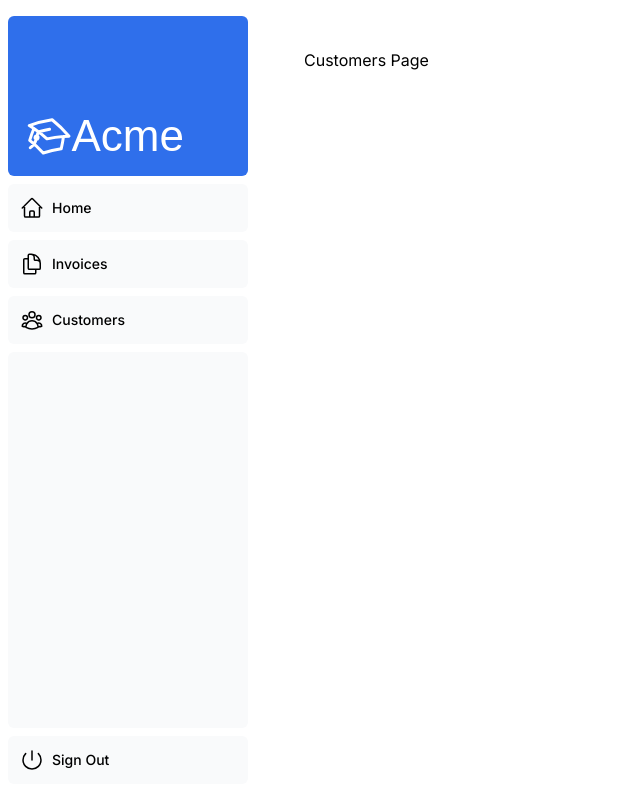
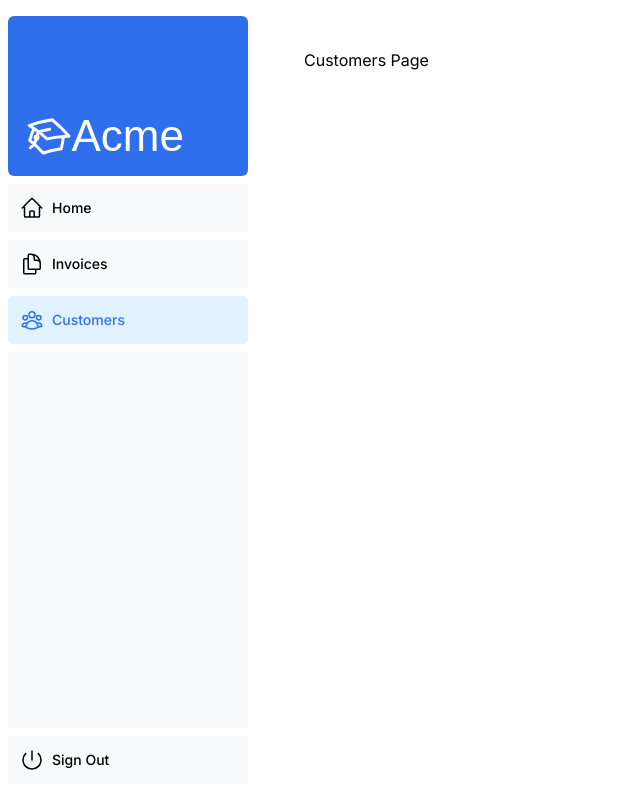
Before and after one commit to azreensm/nextjs-dashboard, a Next.js app: page /dashboard/customers in a window 1280 px wide. Shown: the whole page, without its empty margins (0-640 px from the left). Built offline with nearby package versions, Linux system fonts and the light colour scheme; a web font is replaced by a local one.

Commit message:
navigate pages

```diff
--- /dev/null
+++ b/app/dashboard/nav-link.tsx
@@ -0,0 +1,39 @@
+'use client';
+
+import {
+    UserGroupIcon,
+    HomeIcon,
+    DocumentDuplicateIcon,
+  } from '@heroicons/react/24/outline';
+  import Link from 'next/link';
+  import { usePathname } from 'next/navigation';
+  import clsx from 'clsx';
+
+  // ...
+
+  export default function NavLinks() {
+    const pathname = usePathname();
+
+    return (
+      <>
+        {links.map((link) => {
+          const LinkIcon = link.icon;
+          return (
+            <Link
+              key={link.name}
+              href={link.href}
+              className={clsx(
+                  "flex h-[48px] grow items-center justify-center gap-2 rounded-md bg-gray-50 p-3 text-sm font-medium hover:bg-sky-100 hover:text-blue-600 md:flex-none md:justify-start md:p-2 md:px-3",
+                  {
+                      "bg-sky-100 text-blue-600": pathname === link.href,
+                  },
+              )}
+            >
+              <LinkIcon className="w-6" />
+              <p className="hidden md:block">{link.name}</p>
+            </Link>
+          );
+        })}
+      </>
+    );
+  }
--- a/app/ui/dashboard/nav-links.tsx
+++ b/app/ui/dashboard/nav-links.tsx
@@ -1,8 +1,14 @@
+
+'use client';
+
 import {
   UserGroupIcon,
   HomeIcon,
   DocumentDuplicateIcon,
 } from '@heroicons/react/24/outline';
+import Link from 'next/link';
+import { usePathname } from 'next/navigation';
+import clsx from 'clsx';
 
 // Map of links to display in the side navigation.
 // Depending on the size of the application, this would be stored in a database.
@@ -17,19 +23,27 @@
 ];
 
 export default function NavLinks() {
+
+  const pathname = usePathname();
+
   return (
     <>
       {links.map((link) => {
         const LinkIcon = link.icon;
         return (
-          <a
+          <Link
             key={link.name}
             href={link.href}
-            className="flex h-[48px] grow items-center justify-center gap-2 rounded-md bg-gray-50 p-3 text-sm font-medium hover:bg-sky-100 hover:text-blue-600 md:flex-none md:justify-start md:p-2 md:px-3"
+            className={clsx(
+              "flex h-[48px] grow items-center justify-center gap-2 rounded-md bg-gray-50 p-3 text-sm font-medium hover:bg-sky-100 hover:text-blue-600 md:flex-none md:justify-start md:p-2 md:px-3",
+              {
+                'bg-sky-100 text-blue-600': pathname === link.href,
+              },
+            )}
           >
             <LinkIcon className="w-6" />
             <p className="hidden md:block">{link.name}</p>
-          </a>
+          </Link>
         );
       })}
     </>
```
